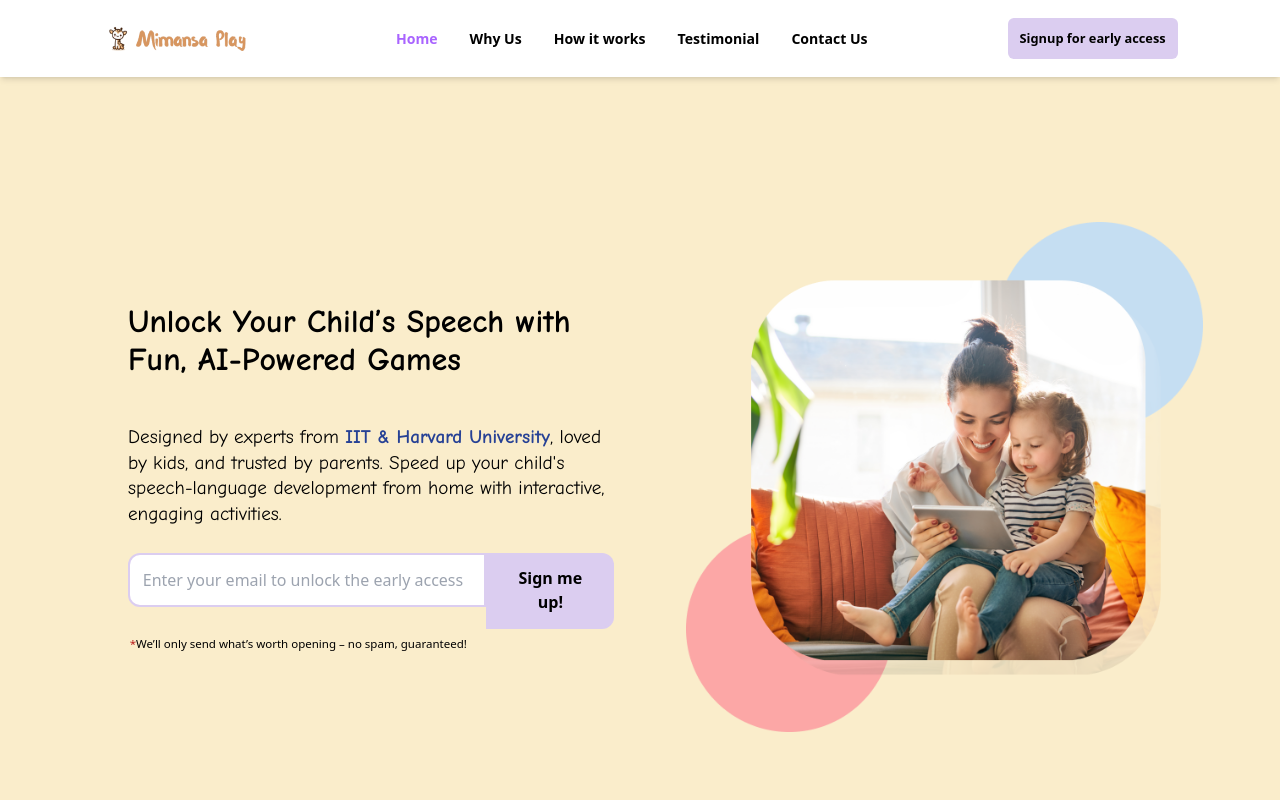
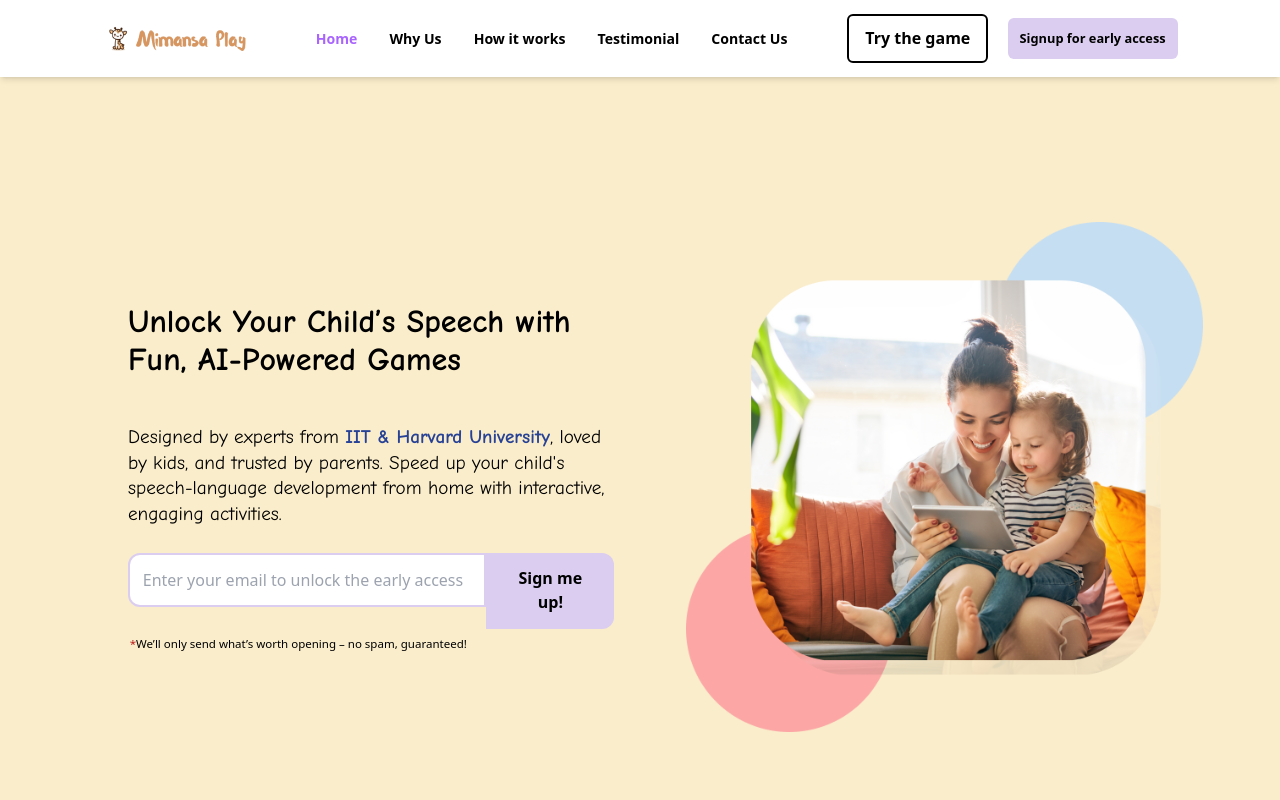
Before and after one commit to devgupta4526/BalloonGame, a React (Vite) app in the folder frontend/: page / in a window 1280 px wide. Shown: the top 800 px of the page. Built offline with nearby package versions, Linux system fonts and the light colour scheme; no server answers.

Commit message:
added try game button

```diff
--- a/frontend/src/pages/Navbar.jsx
+++ b/frontend/src/pages/Navbar.jsx
@@ -219,12 +219,12 @@ const Navbar = ({ openPopup, scrollToSection }) => {
 
       {/* Buttons on Desktop */}
       <div className="hidden lg:flex items-center justify-center gap-[1.5vw]">
-        {/* <button
+        {<button
           onClick={handleTryGame}
           className="py-[0.80vw] px-4 hover:bg-black hover:text-white font-semibold text-[1rem] rounded-md bg-white text-black border-2 border-black transition duration-300 whitespace-nowrap"
         >
           Try the game
-        </button> */}
+        </button>}
         <button
           onClick={openPopup}
           className="py-[0.85vw] px-3 bg-[#DBCDF0] text-black font-semibold text-[1vw] rounded-md hover:bg-[#c09ff3] hover:text-white transition duration-300 whitespace-nowrap"
--- a/frontend/src/pages/WorkingSection.jsx
+++ b/frontend/src/pages/WorkingSection.jsx
@@ -98,9 +98,9 @@ const WorkingSection = () => {
 
       {/* Button Section */}
       <div className="mt-16 lg:mt-[5vw] mb-8 lg:mb-0">
-        {/* <button onClick={handleTryGame}  className="bg-[#322F29] text-white font-comic-neue font-bold text-[5vw] lg:text-[1.5rem] py-4 px-8 rounded-lg">
+        { <button onClick={handleTryGame}  className="bg-[#322F29] text-white font-comic-neue font-bold text-[5vw] lg:text-[1.5rem] py-4 px-8 rounded-lg">
           Try the Game
-        </button> */}
+        </button> }
       </div>
     </div>
   );
```
